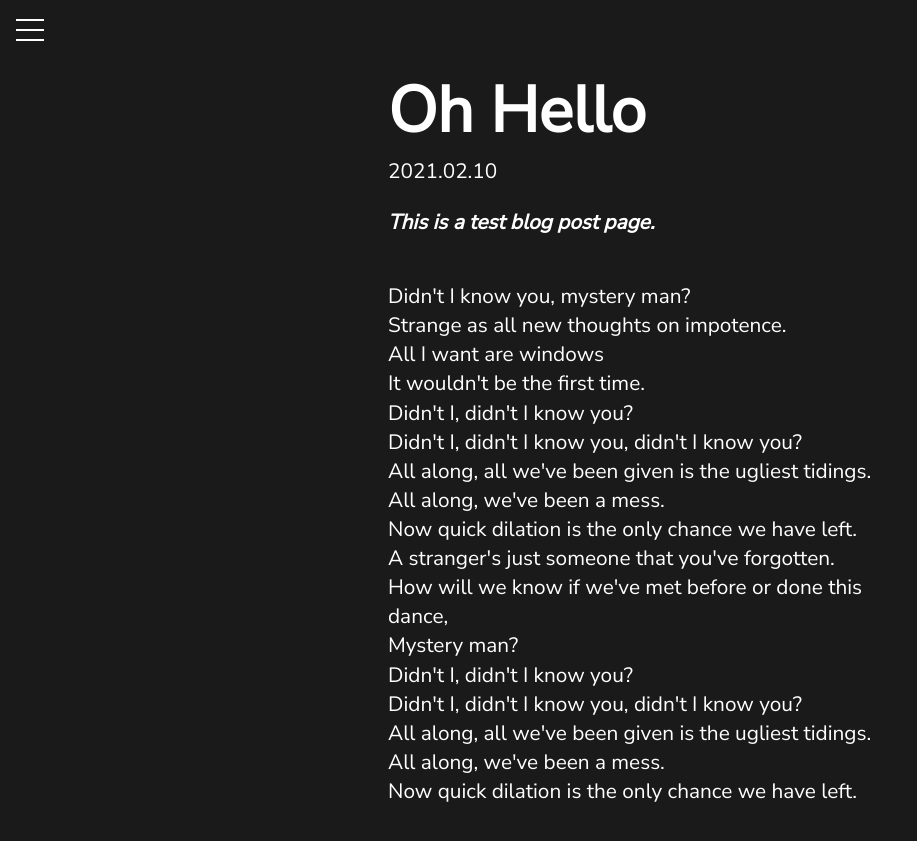
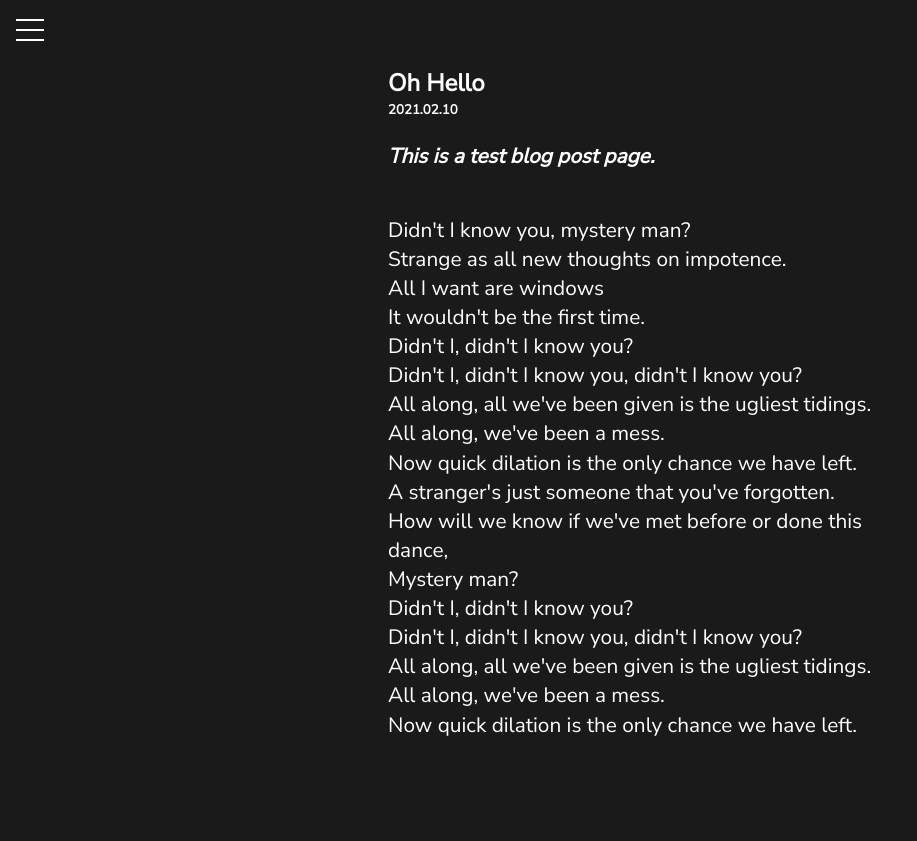
Before and after one commit to cobaltclaudia/cobaltclaudia.github.io, a Jekyll site: the page blogposts/post-01-ohhello.html, which Jekyll copies as it is, in a window 1280 px wide. Shown: the top 841 px of the page, without its empty margins (0-917 px from the left). Built offline with Jekyll 4.4.1, drawn with Linux system fonts in a browser that asks for light colours.

Commit message:
Format font again

```diff
--- a/blogposts/post-01-ohhello.html
+++ b/blogposts/post-01-ohhello.html
@@ -32,8 +32,8 @@
 <header class="showcase">
     <div class="container">
         <br><br><br>
-    <h1>Oh Hello </h1>
-    <p>2021.02.10</p>
+    <h2>Oh Hello </h2>
+    <h5>2021.02.10</h5>
         <br>
 
     <p><b><i>This is a test blog post page.</i></b></p>
```
